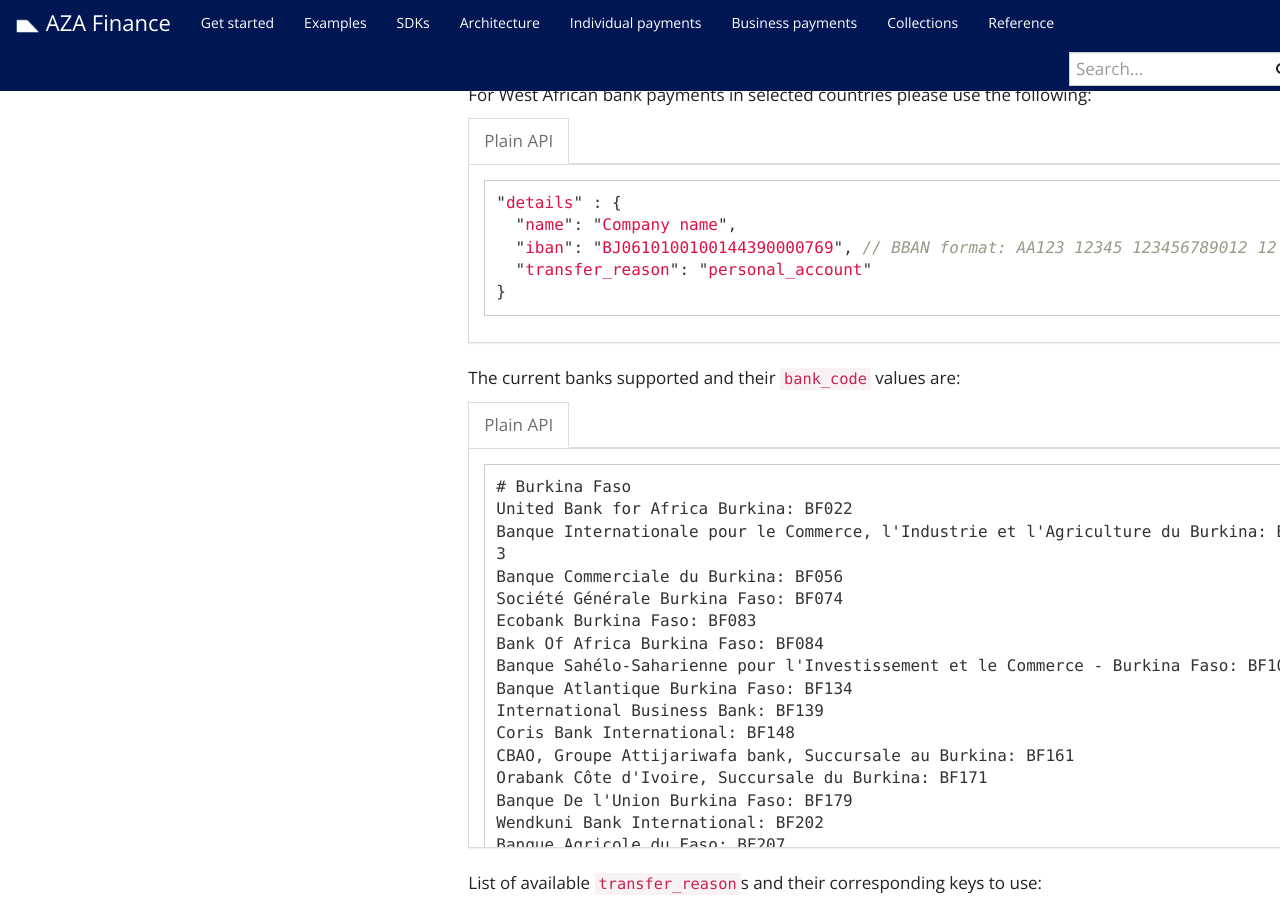
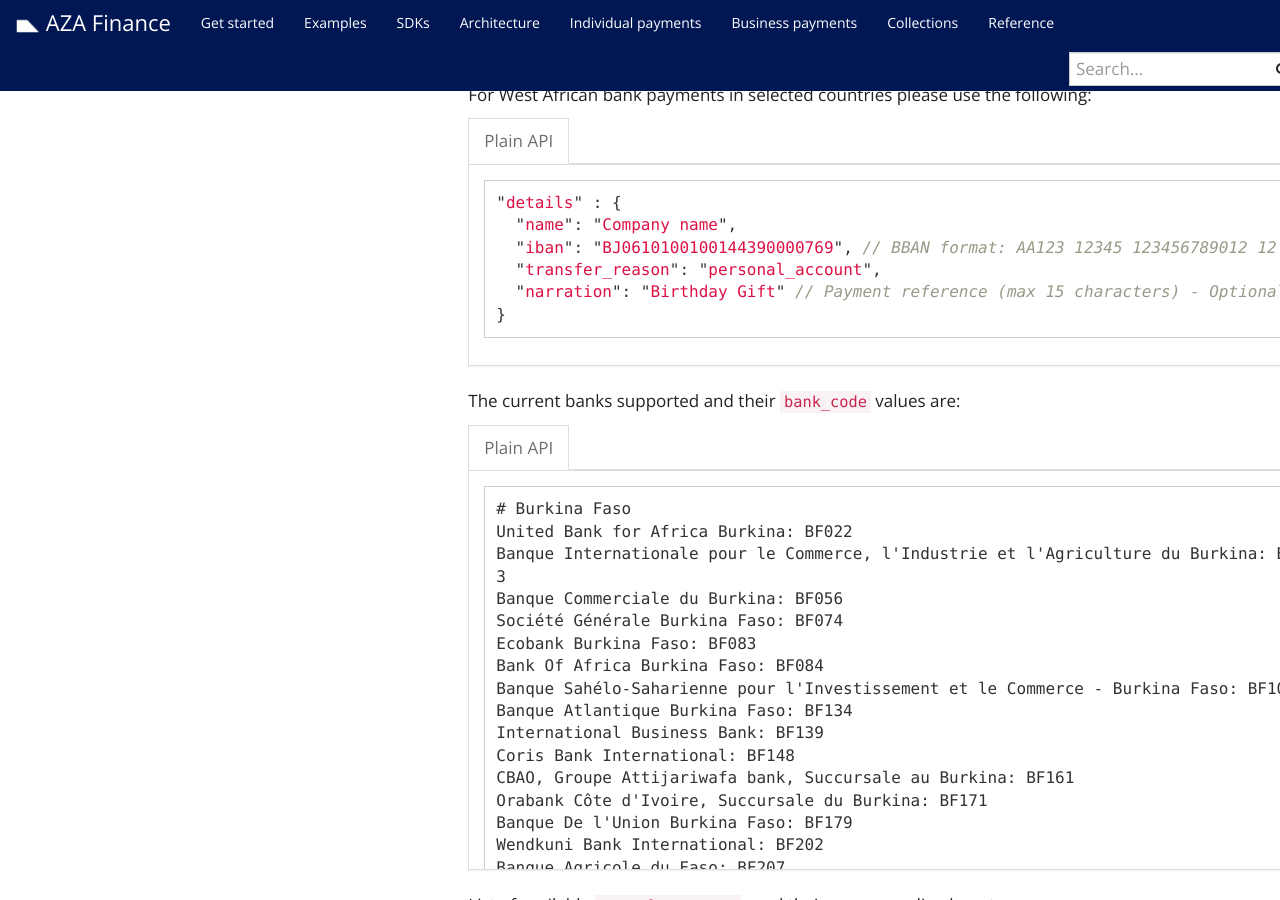
Before and after one commit to transferzero/api-documentation, a Jekyll site: the page built from _docs/business-payments.md, in a window 1280 px wide and 900 px high, scrolled down 6000 px. Built offline with Jekyll 4.4.1, drawn with Linux system fonts in a browser that asks for light colours; nearby versions of some CDN libraries; comment, search, counter and statistics services are not loaded.

Commit message:
xof bank narration

````diff
--- a/_includes/corridors/xof-bank.md
+++ b/_includes/corridors/xof-bank.md
@@ -9,7 +9,8 @@
 "details" : {
   {{ recipient_name }},
   "iban": "BJ0610100100144390000769", // BBAN format: AA123 12345 123456789012 12
-  "transfer_reason": "personal_account"
+  "transfer_reason": "personal_account",
+  "narration": "Birthday Gift" // Payment reference (max 15 characters) - Optional
 }
 ```
 {% endcapture %}
````
